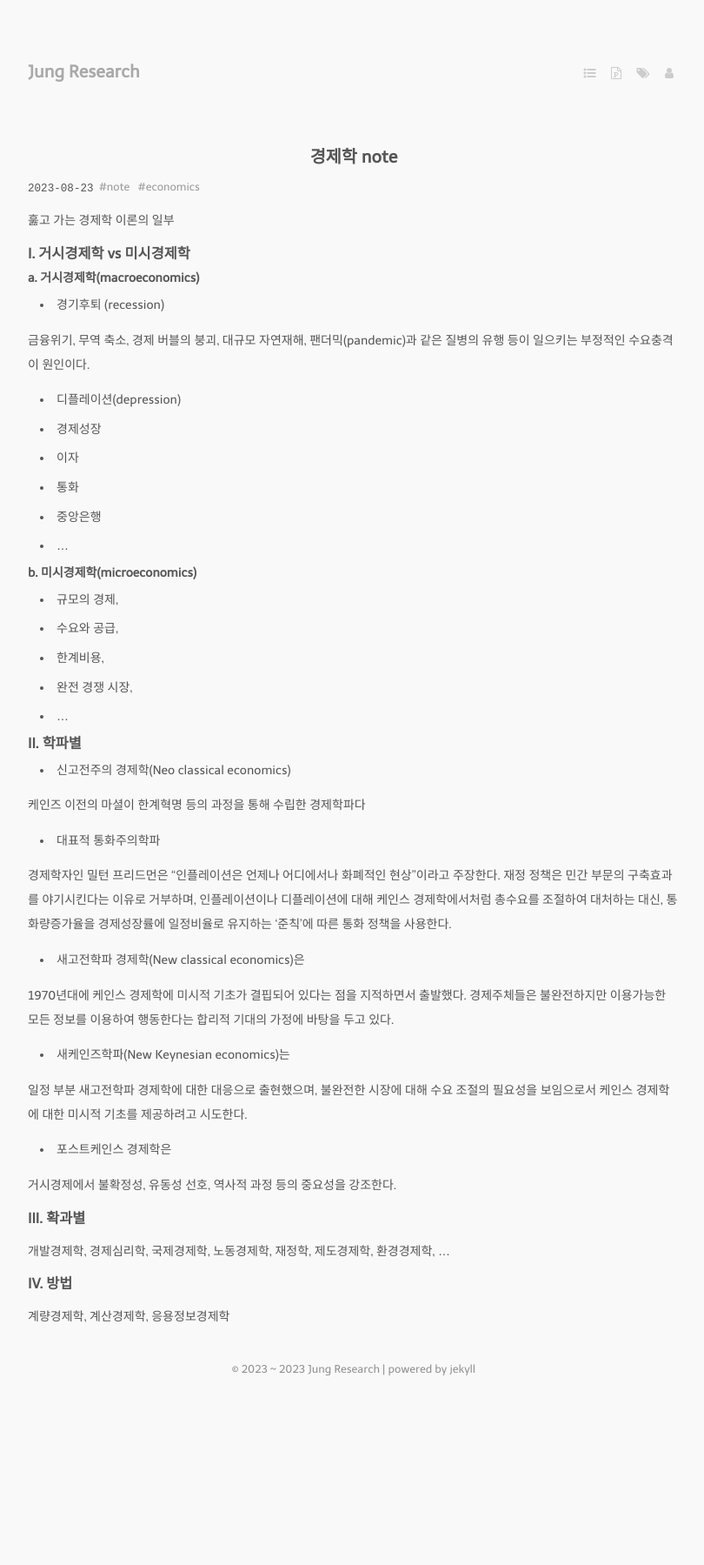
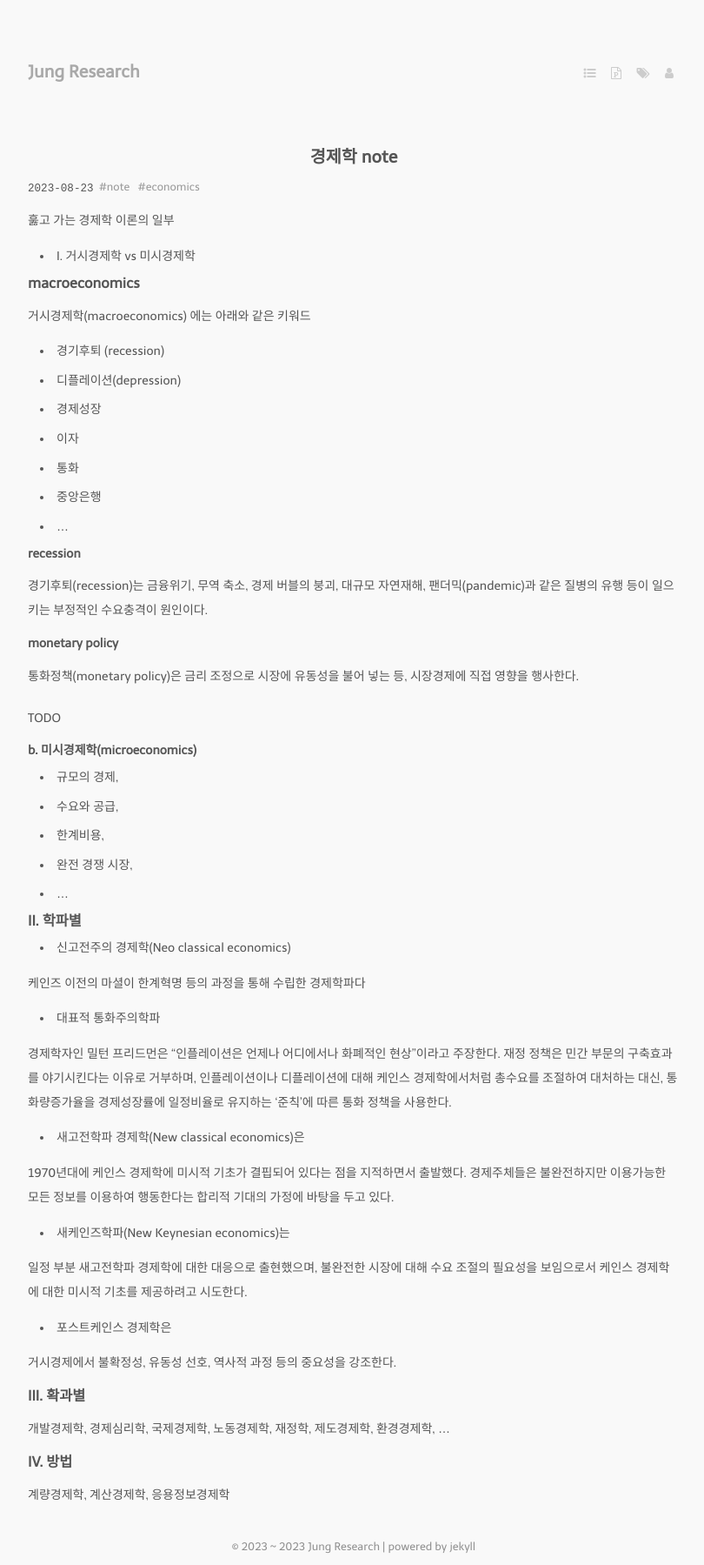
Before and after one commit to jung-research/github.io, a Jekyll site: the page built from _posts/2023-08-23-economics.md, in a window 1280 px wide. Shown: the whole page at 87% size, without its empty margins (233-1043 px from the left). Built offline with Jekyll 4.4.1, drawn with Linux system fonts in a browser that asks for light colours; nearby versions of some CDN libraries; some web fonts are replaced; before the commit the page ends 1595 px from its top, so only the background shows below that.

Commit message:
mod economics and season theory

```diff
--- a/_posts/2023-08-23-economics.md
+++ b/_posts/2023-08-23-economics.md
@@ -8,21 +8,30 @@ tags:
 
 훓고 가는 경제학 이론의 일부
 
-### I. 거시경제학 vs 미시경제학
+* I. 거시경제학 vs 미시경제학
 
-#### a. 거시경제학(macroeconomics)
+### macroeconomics
+
+거시경제학(macroeconomics) 에는 아래와 같은 키워드
 
 * 경기후퇴 (recession)
-
-금융위기, 무역 축소, 경제 버블의 붕괴, 대규모 자연재해, 팬더믹(pandemic)과 같은 질병의 유행 등이 일으키는
-부정적인 수요충격이 원인이다.
-
 * 디플레이션(depression)
 * 경제성장
 * 이자
 * 통화
 * 중앙은행
 * ...
+
+#### recession
+
+경기후퇴(recession)는 금융위기, 무역 축소, 경제 버블의 붕괴, 대규모 자연재해, 팬더믹(pandemic)과 같은 질병의 유행 등이
+일으키는 부정적인 수요충격이 원인이다.
+
+#### monetary policy
+
+통화정책(monetary policy)은 금리 조정으로 시장에 유동성을 불어 넣는 등, 시장경제에 직접 영향을 행사한다.
+
+TODO
 
 #### b. 미시경제학(microeconomics)
 
```
Also changed, not shown: _posts/2023-08-23-season_theory.md (+5 -3 lines).
